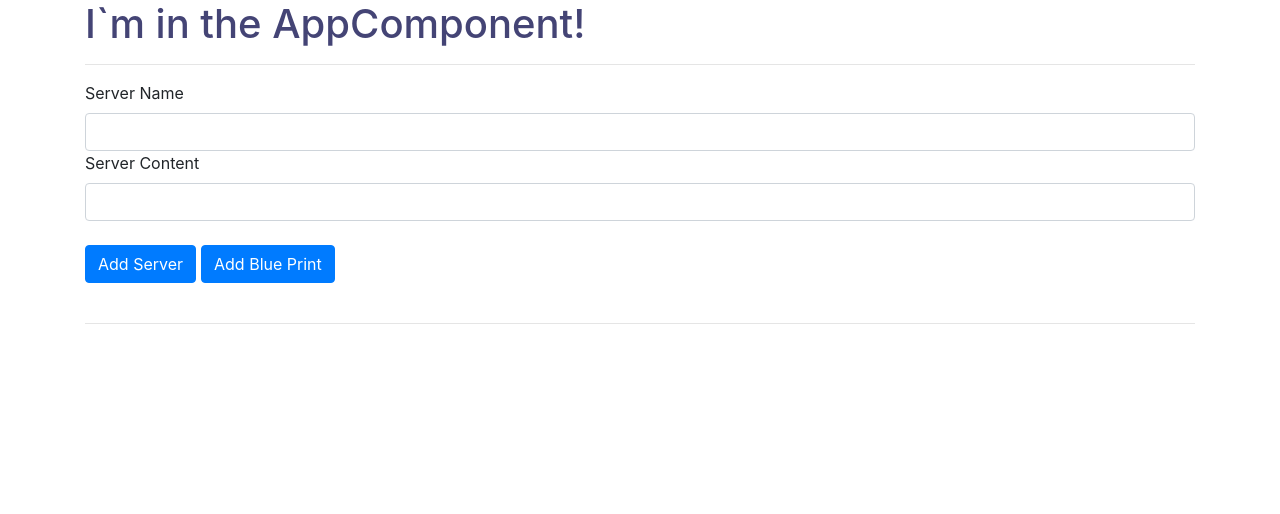
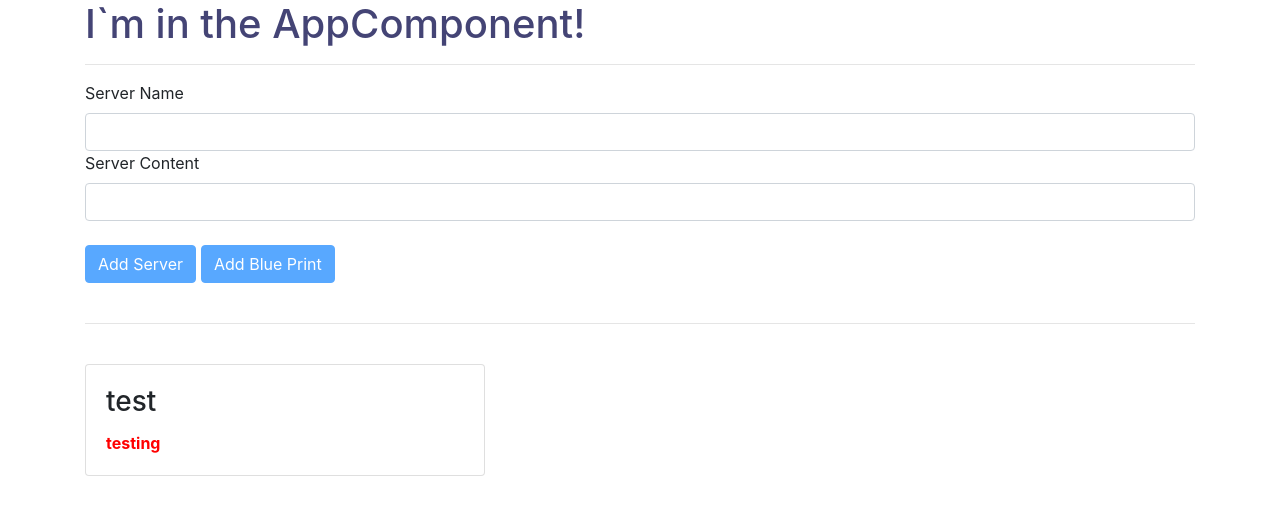
Before and after one commit to muhammadyousuf/First-Angular-App, an Angular app: page / in a window 1280 px wide. Shown: the top 514 px of the page. Built offline with nearby package versions, Linux system fonts and the light colour scheme.

Commit message:
component bind value

```diff
--- a/src/app/app.module.ts
+++ b/src/app/app.module.ts
@@ -4,9 +4,11 @@ import { FormsModule } from "@angular/forms";
 import { AppComponent } from "./app.component";
 import { ServerComponent } from "./server/server.component";
 import { ServersComponent } from "./servers/servers.component";
+import { CockpitComponent } from './cockpit/cockpit.component';
+import { ServerElementComponent } from './server-element/server-element.component';
 
 @NgModule({
-  declarations: [AppComponent, ServerComponent, ServersComponent],
+  declarations: [AppComponent, ServerComponent, ServersComponent, CockpitComponent, ServerElementComponent],
   imports: [BrowserModule, FormsModule],
   providers: [],
   bootstrap: [AppComponent],
--- /dev/null
+++ b/src/app/cockpit/cockpit.component.html
@@ -0,0 +1,25 @@
+<label>Server Name</label>
+<!-- <input type="text" class="form-control" (input)="onUpdateServerName($event)" /> -->
+<input type="text" class="form-control" [(ngModel)]="serverName" />
+<label>Server Content</label>
+<!-- <input type="text" class="form-control" (input)="onUpdateServerName($event)" /> -->
+<input type="text" class="form-control" [(ngModel)]="serverContent" />
+
+<!-- <p>{{ serverName }}</p> -->
+<br />
+<button
+  class="btn btn-primary"
+  [disabled]="!allowNewServer"
+  (click)="onCreateServer()"
+>
+  Add Server
+</button>
+<button
+  style="margin-left: 5px;"
+  class="btn btn-primary"
+  [disabled]="!allowNewServer"
+  (click)="onCreateBluePrint()"
+>
+  Add Blue Print
+</button>
+<br /><br />
--- /dev/null
+++ b/src/app/cockpit/cockpit.component.ts
@@ -0,0 +1,37 @@
+import { Component, OnInit } from '@angular/core';
+
+@Component({
+  selector: 'app-cockpit',
+  templateUrl: './cockpit.component.html',
+  styleUrls: ['./cockpit.component.css']
+})
+export class CockpitComponent implements OnInit {
+  serverName = "";
+  serverContent = "";
+  serverCreated = false;
+  constructor() { }
+
+  ngOnInit() {
+  }
+  onCreateServer() {
+    if (this.serverName.length && this.serverContent.length) {
+      this.serverCreated = true;
+      // this.servers.push({
+      //   type: "server",
+      //   name: this.serverName,
+      //   content: this.serverContent,
+      // });
+    }
+  }
+
+  onCreateBluePrint() {
+    if (this.serverName.length && this.serverContent.length) {
+      this.serverCreated = true;
+      // this.servers.push({
+      //   type: "bluePrint",
+      //   name: this.serverName,
+      //   content: this.serverContent,
+      // });
+    }
+  }
+}
--- /dev/null
+++ b/src/app/server-element/server-element.component.html
@@ -0,0 +1,15 @@
+<div class="card" style="width: 25rem;">
+  <div class="card-body">
+    <h3 class="card-title">
+      {{ server.name }}
+    </h3>
+    <p class="card-text">
+      <strong *ngIf="server.type === 'server'" style="color: red;">{{
+        server.content
+      }}</strong>
+      <em *ngIf="server.type === 'bluePrint'" style="color: blue;">{{
+        server.content
+      }}</em>
+    </p>
+  </div>
+</div>
--- /dev/null
+++ b/src/app/server-element/server-element.component.ts
@@ -0,0 +1,13 @@
+import { Component, OnInit, Input } from "@angular/core";
+
+@Component({
+  selector: "app-server-element",
+  templateUrl: "./server-element.component.html",
+  styleUrls: ["./server-element.component.css"],
+})
+export class ServerElementComponent implements OnInit {
+  @Input() server: { type: string; name: string; content: string };
+  constructor() {}
+
+  ngOnInit() {}
+}
--- a/src/app/servers/servers.component.html
+++ b/src/app/servers/servers.component.html
@@ -1,28 +1,4 @@
-<label>Server Name</label>
-<!-- <input type="text" class="form-control" (input)="onUpdateServerName($event)" /> -->
-<input type="text" class="form-control" [(ngModel)]="serverName" />
-<label>Server Content</label>
-<!-- <input type="text" class="form-control" (input)="onUpdateServerName($event)" /> -->
-<input type="text" class="form-control" [(ngModel)]="serverContent" />
-
-<!-- <p>{{ serverName }}</p> -->
-<br />
-<button
-  class="btn btn-primary"
-  [disabled]="!allowNewServer"
-  (click)="onCreateServer()"
->
-  Add Server
-</button>
-<button
-  style="margin-left: 5px;"
-  class="btn btn-primary"
-  [disabled]="!allowNewServer"
-  (click)="onCreateBluePrint()"
->
-  Add Blue Print
-</button>
-<br /><br />
+<app-cockpit></app-cockpit>
 <hr />
 <!-- <p [innerText]="allowNewServer" style="text-transform: capitalize;" ></p> -->
 
@@ -38,16 +14,9 @@
 
 <div class="row">
   <div class="col-xl-12">
-    <div class="card" style="width: 25rem;" *ngFor="let server of servers">
-      <div class="card-body">
-        <h3 class="card-title">
-          {{ server.name }}
-        </h3>
-        <p class="card-text">
-          <strong *ngIf="server.type === 'server'" style="color: red;">{{ server.content }}</strong>
-          <em *ngIf="server.type === 'bluePrint'" style="color: blue;">{{ server.content }}</em>
-        </p>
-      </div>
-    </div>
+    <app-server-element
+      *ngFor="let server of servers"
+       [server]="server"
+       ></app-server-element>
   </div>
 </div>
--- a/src/app/servers/servers.component.ts
+++ b/src/app/servers/servers.component.ts
@@ -11,10 +11,9 @@ import { Component, OnInit } from "@angular/core";
 export class ServersComponent implements OnInit {
   allowNewServer = false;
   serverCreationStaus = "No server was created!'";
-  serverName = "";
-  serverContent = "";
-  serverCreated = false;
-  servers = [];
+
+
+  servers = [{type:'server', name:'test', content:"testing"}];
   constructor() {
     setTimeout(() => {
       this.allowNewServer = true;
@@ -23,33 +22,9 @@ export class ServersComponent implements OnInit {
 
   ngOnInit() {}
 
-  onCreateServer() {
-    if (this.serverName.length && this.serverContent.length) {
-      this.serverCreated = true;
-      this.servers.push({
-        type: "server",
-        name: this.serverName,
-        content: this.serverContent,
-      });
-      // this.serverCreationStaus =
-      //   "Server was created!' Name is " + this.serverName;
-    }
-  }
 
-  onCreateBluePrint() {
-    if (this.serverName.length && this.serverContent.length) {
-      this.serverCreated = true;
-      this.servers.push({
-        type: "bluePrint",
-        name: this.serverName,
-        content: this.serverContent,
-      });
-      // this.serverCreationStaus =
-      //   "Server was created!' Name is " + this.serverName;
-    }
-  }
 
-  onUpdateServerName(event) {
-    this.serverName = (<HTMLInputElement>event.target).value;
-  }
+  // onUpdateServerName(event) {
+  //   this.serverName = (<HTMLInputElement>event.target).value;
+  // }
 }
```
Also changed, not shown: src/app/cockpit/cockpit.component.css (added), src/app/server-element/server-element.component.css (added), 2 other files (tests, documents, lock files or other folders).
